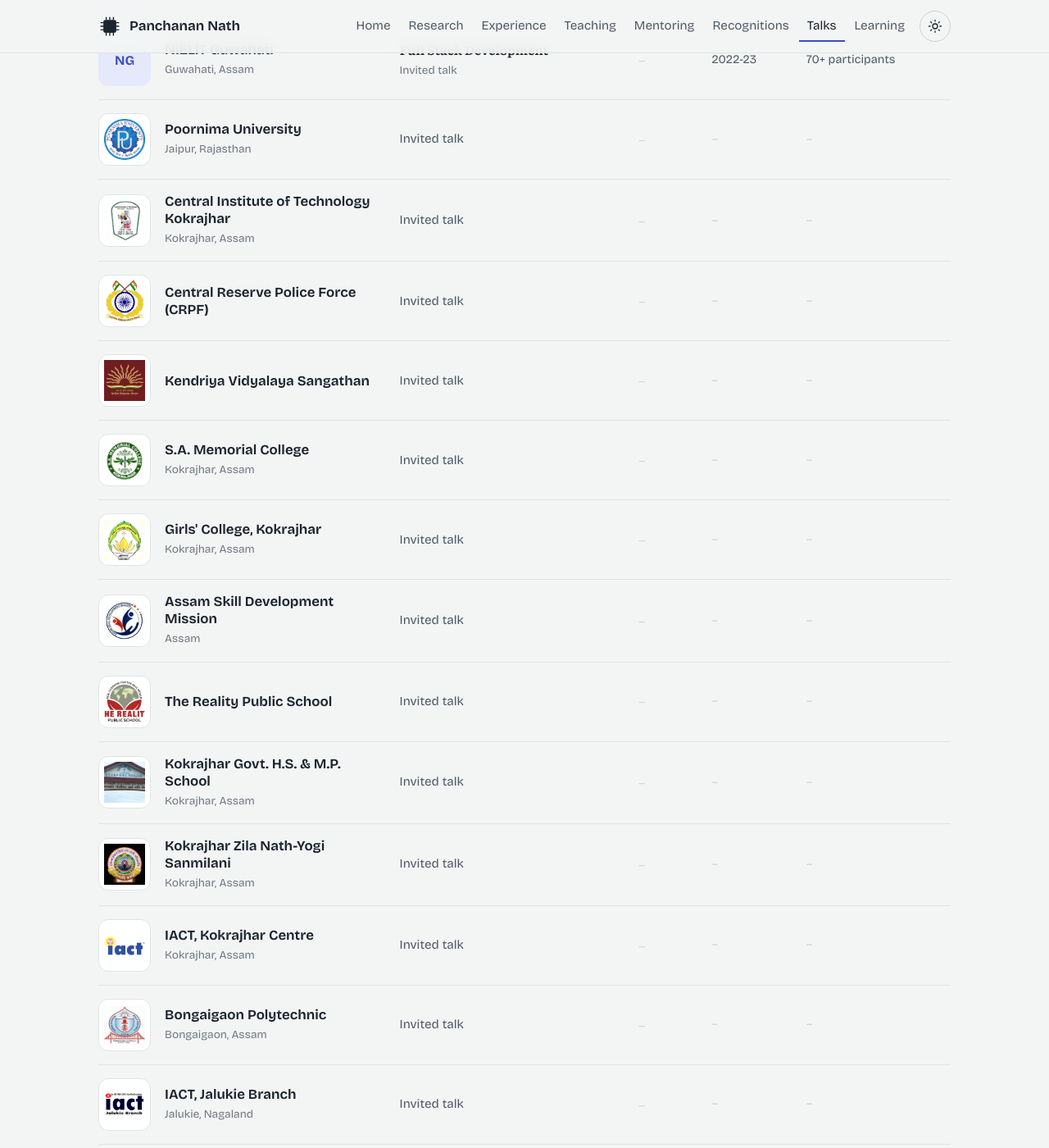
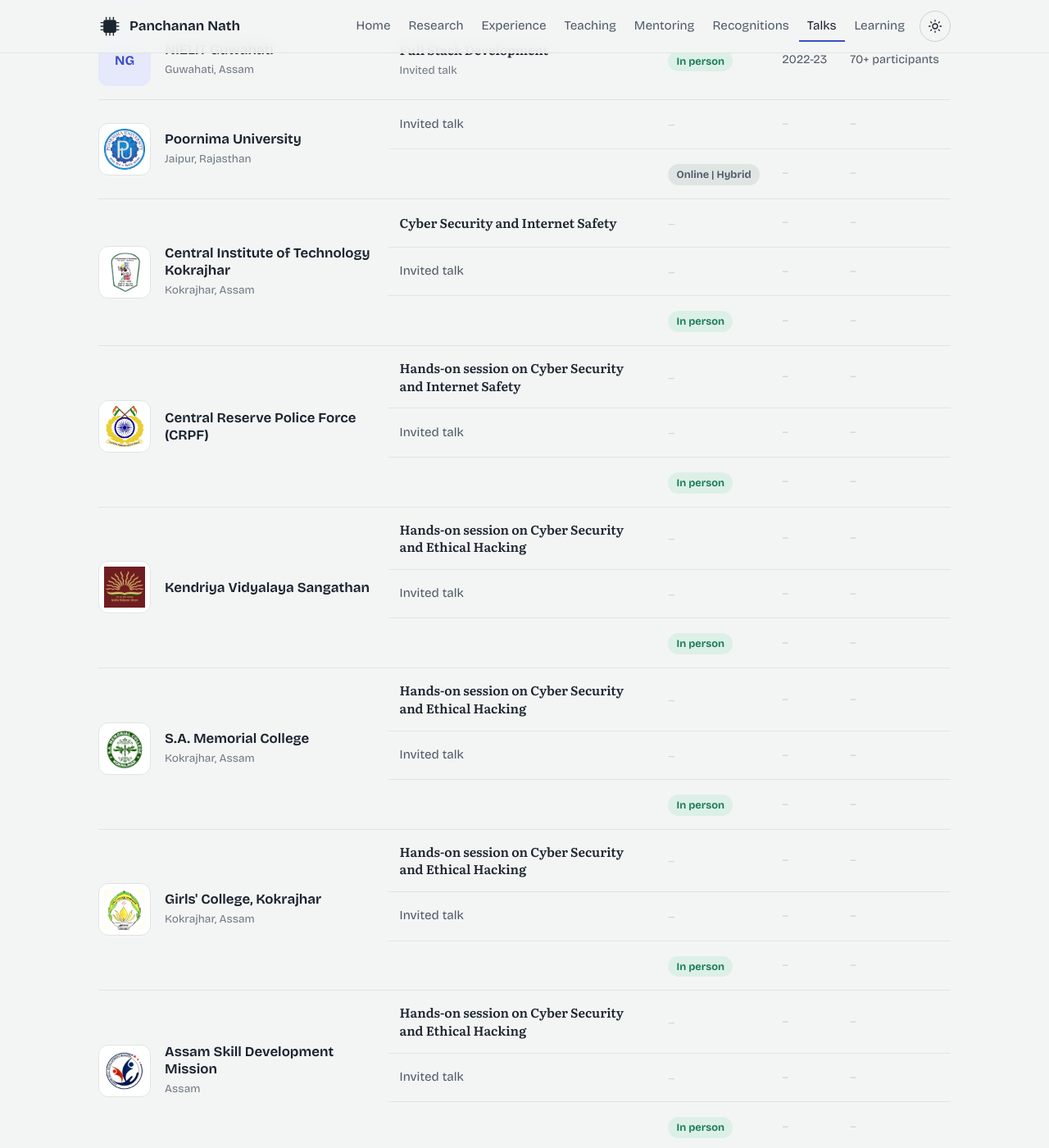
Before and after one commit to PanchananNath/PanchananNath.github.io, a Jekyll site: the page built from talks.html, in a window 1280 px wide and 1400 px high, scrolled down 523 px. Shown: the whole window at 82% size. Built offline with Jekyll 4.4.1, drawn with Linux system fonts in a browser that asks for light colours; some of the changed text lies outside the part shown.

Commit message:
Updated talks

```diff
--- a/_data/talks.yml
+++ b/_data/talks.yml
@@ -18,12 +18,14 @@
   talks:
     - type: "Invited speaker"
       date: 2023
+      mode: "Online"
 
 - org: "NIELIT Guwahati"
   place: "Guwahati, Assam"
   talks:
     - title: "Full Stack Development"
       type: "Invited talk"
+      mode:  "In person"
       date: "2022-23"
       audience: "70+ participants"
 
@@ -32,72 +34,97 @@
   logo: "/assets/img/talks/poornima-university.jpg"
   talks:
     - type: "Invited talk"
+    - mode:  "Online | Hybrid"
 
 - org: "Central Institute of Technology Kokrajhar"
   place: "Kokrajhar, Assam"
   logo: "/assets/img/talks/cit-kokrajhar.jpg"
   talks:
+    - title: "Cyber Security and Internet Safety "
     - type: "Invited talk"
+    - mode:  "In person"
 
 - org: "Central Reserve Police Force (CRPF)"
   logo: "/assets/img/talks/crpf.jpg"
   talks:
+    - title: "Hands-on session on Cyber Security and Internet Safety "
     - type: "Invited talk"
+    - mode:  "In person"
 
 - org: "Kendriya Vidyalaya Sangathan"
   logo: "/assets/img/talks/kvs.jpg"
   talks:
+    - title: "Hands-on session on Cyber Security and Ethical Hacking "
     - type: "Invited talk"
+    - mode:  "In person"
 
 - org: "S.A. Memorial College"
   place: "Kokrajhar, Assam"
   logo: "/assets/img/talks/sa-memorial-college.jpg"
   talks:
+    - title: "Hands-on session on Cyber Security and Ethical Hacking "
     - type: "Invited talk"
+    - mode:  "In person"
 
 - org: "Girls' College, Kokrajhar"
   place: "Kokrajhar, Assam"
   logo: "/assets/img/talks/girls-college-kokrajhar.jpg"
   talks:
+    - title: "Hands-on session on Cyber Security and Ethical Hacking "
     - type: "Invited talk"
+    - mode:  "In person"
 
 - org: "Assam Skill Development Mission"
   place: "Assam"
   logo: "/assets/img/talks/asdm.jpg"
   talks:
+    - title: "Hands-on session on Cyber Security and Ethical Hacking "
     - type: "Invited talk"
+    - mode:  "In person"
 
 - org: "The Reality Public School"
   logo: "/assets/img/talks/reality-public-school.jpg"
   talks:
+    - title: "Hands-on session on Cyber Security and Ethical Hacking "
     - type: "Invited talk"
+    - mode:  "In person"
 
 - org: "Kokrajhar Govt. H.S. & M.P. School"
   place: "Kokrajhar, Assam"
   logo: "/assets/img/talks/kokrajhar-govt-hs-mp-school.jpg"
   talks:
+    - title: "Hands-on session on Cyber Security and Ethical Hacking "
     - type: "Invited talk"
+    - mode:  "In person"
 
 - org: "Kokrajhar Zila Nath-Yogi Sanmilani"
   place: "Kokrajhar, Assam"
   logo: "/assets/img/talks/nath-yogi-sanmilani-kokrajhar.jpg"
   talks:
+    - title: "Hands-on session on Cyber Security and Internet Safety "
     - type: "Invited talk"
+    - mode:  "In person"
 
 - org: "IACT, Kokrajhar Centre"
   place: "Kokrajhar, Assam"
   logo: "/assets/img/talks/iact-kokrajhar.jpg"
   talks:
+    - title: "Hands-on session on Cyber Security and Internet Safety "
     - type: "Invited talk"
+    - mode:  "In person"
 
 - org: "Bongaigaon Polytechnic"
   place: "Bongaigaon, Assam"
   logo: "/assets/img/talks/bongaigaon-polytechnic.jpg"
   talks:
+    - title: "Hands-on session on Cyber Security and Ethical Hacking "
     - type: "Invited talk"
+    - mode:  "In person"
 
 - org: "IACT, Jalukie Branch"
   place: "Jalukie, Nagaland"
   logo: "/assets/img/talks/iact-jalukie.jpg"
   talks:
+    - title: "Hands-on session on Cyber Security and Ethical Hacking "
     - type: "Invited talk"
+    - mode:  "In person"
```
